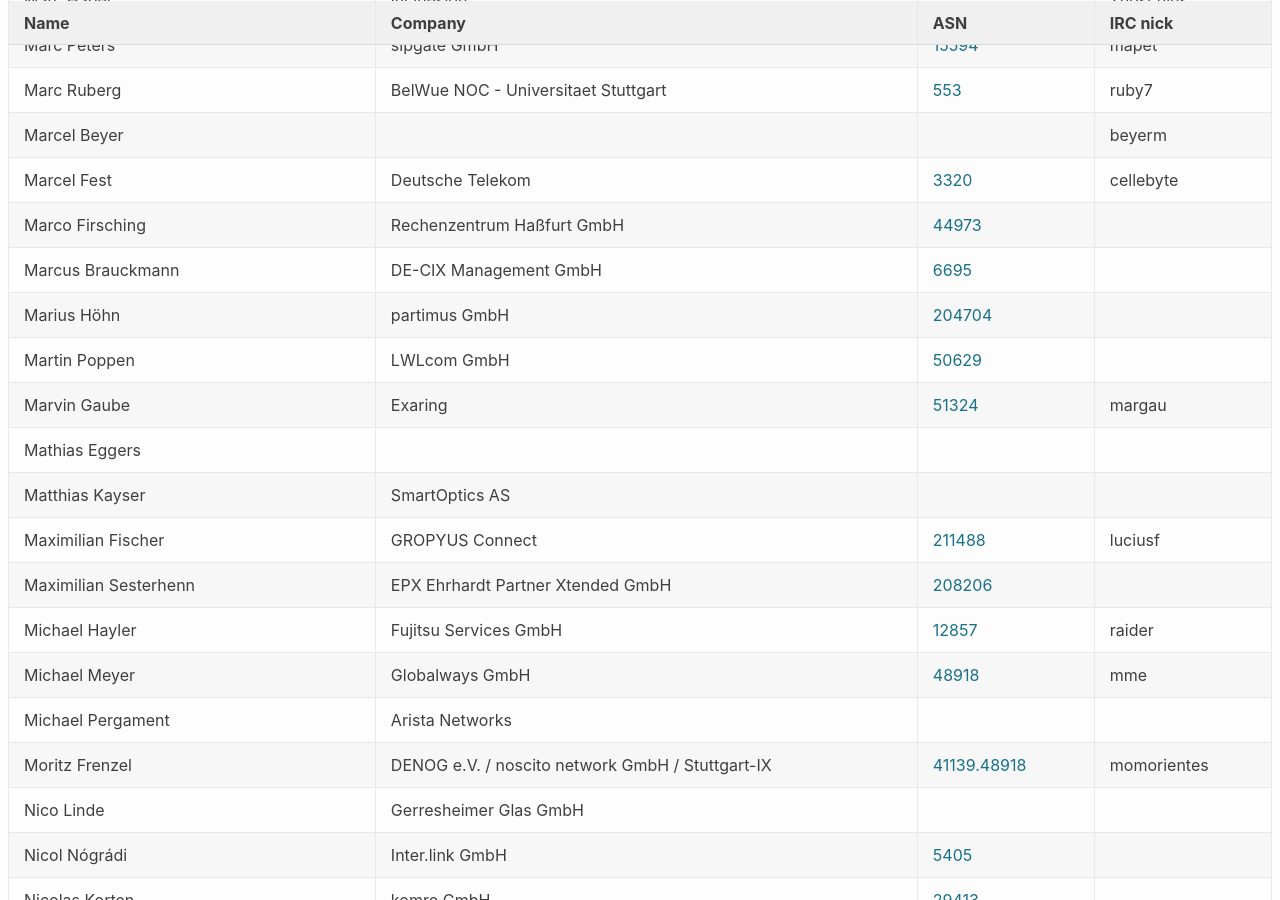
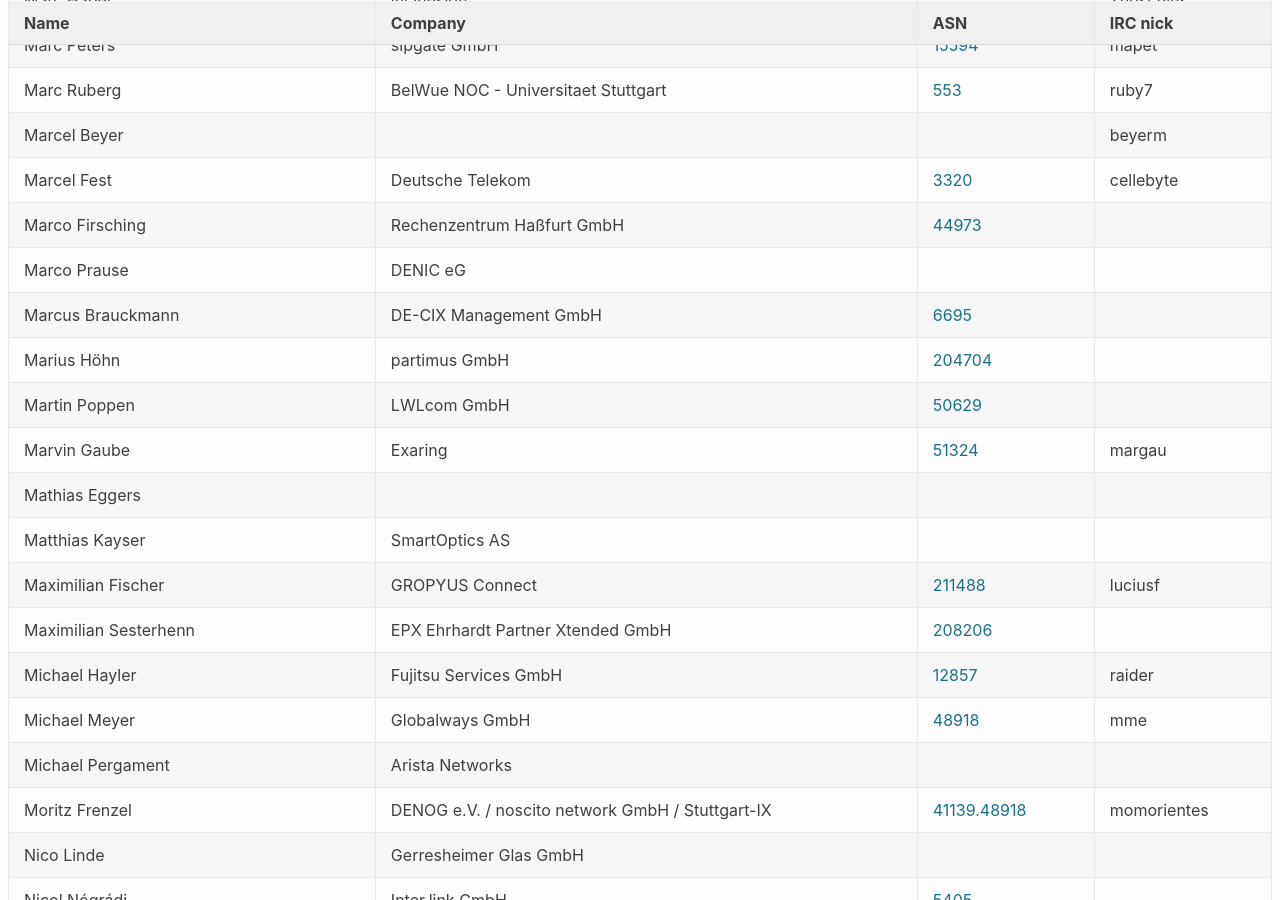
Before and after one commit to denog/pretix-attendeelist, a Jekyll site: the page built from denog14/index.md, in a window 1280 px wide and 900 px high, scrolled down 3619 px. Built offline with Jekyll 4.4.1, drawn with Linux system fonts in a browser that asks for light colours.

Commit message:
Latest data: Mon Oct 10 08:55:55 UTC 2022

```diff
--- a/_data/attendees_denog14_onsite.json
+++ b/_data/attendees_denog14_onsite.json
@@ -480,6 +480,12 @@
     "asn": "44973"
   },
   {
+    "name": "Marco Prause",
+    "company": "DENIC eG",
+    "irc": null,
+    "asn": null
+  },
+  {
     "name": "Marc Peters",
     "company": "sipgate GmbH",
     "irc": "mapet",
```
